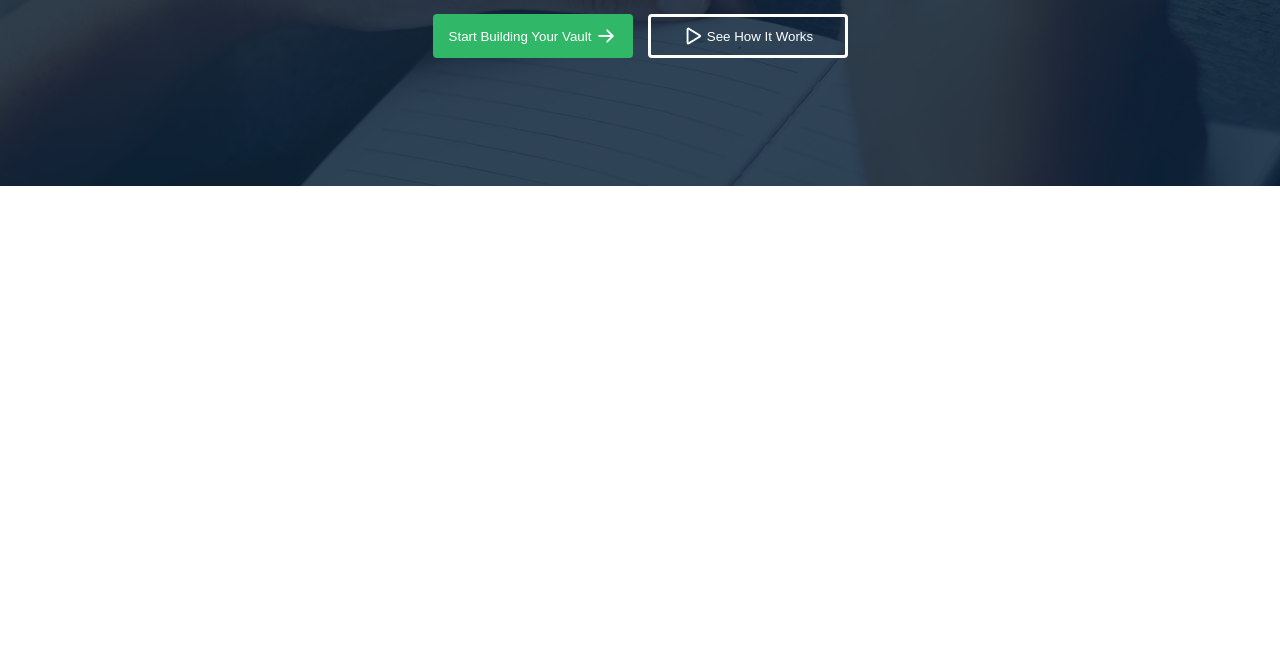
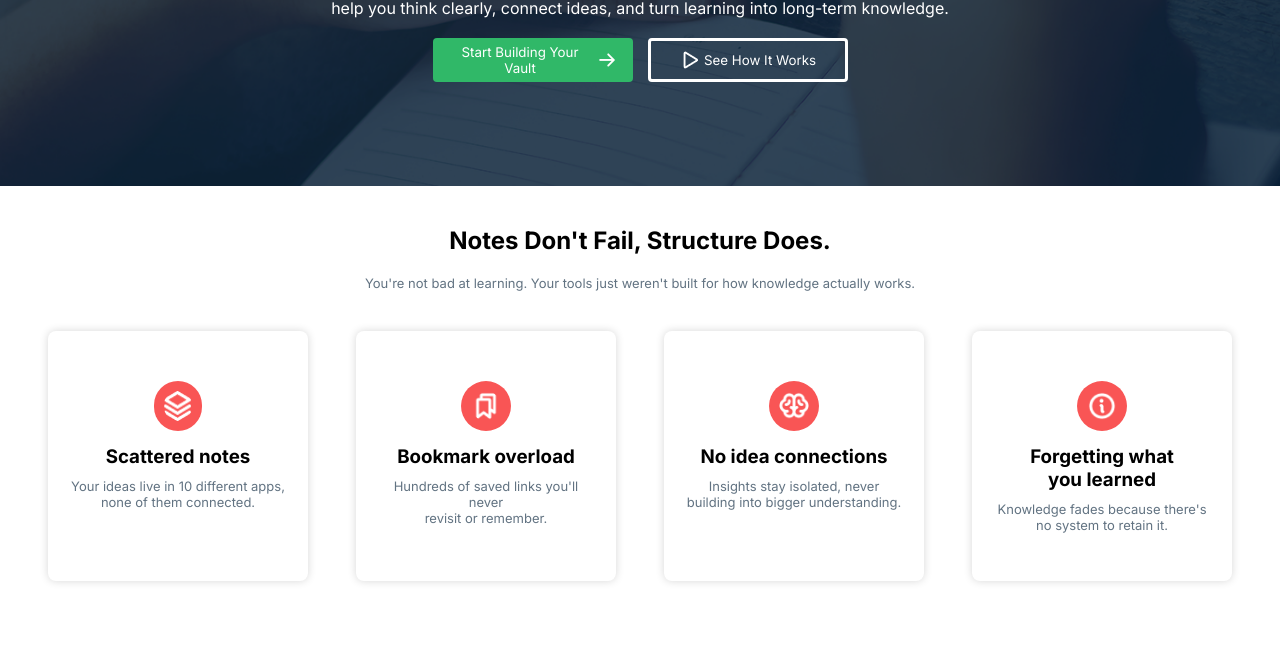
Before and after one commit to taniashahida-dev/Knowledge-vault, a plain HTML site: page index.html in a window 1280 px wide. Shown: the part 534-1205 px from the top of the page. Before the commit the page ends 800 px from the top, so only its background shows below. Drawn offline with Linux system fonts and the light colour scheme.

Commit message:
push card section

```diff
--- a/index.html
+++ b/index.html
@@ -19,9 +19,9 @@
     <main>
 <section class="hero-bg">
    <div class="hero-sec" >
-     <div class="early-access">
+     <div>
 
-        <p style="align-items: center; justify-content: center;"><img src="./assets/CheckCircle.png" alt="">Early Access Now Open</p>
+        <p class="early-access"><img src="./assets/earlyaccess.png" alt="">Early Access Now Open</p>
     </div>
     <div style="font-weight: 700; font-size:80px; margin: 25px;"><span style="color: #FFFFFF; "> Structured Thinking,</span> <br><span style="color: #30B868;"> Not Just Note-Taking.</span></div>
     <p style="color:#FFFFFF ;">A private space to store notes, links, and learning summaries — designed to <br>
@@ -33,6 +33,39 @@ help you think clearly, connect ideas, and turn learning into long-term knowledg
    </div>
 </section>
 
+<section>
+<div class="card-heading">
+    <h1>Notes Don't Fail, Structure Does.</h1>
+    <p>You're not bad at learning. Your tools just weren't built for how knowledge actually works.</p>
+</div>
+<div class="card-conteiner">
+    <div class="card">
+        <img src="./assets/Vector.png" alt="">
+        <h3>Scattered notes</h3>
+        <p>Your ideas live in 10 different apps, <br> none of them connected.</p>
+    </div>
+
+     <div  class="card">
+        <img src="./assets/Bookmarks.png" alt="">
+        <h3>Bookmark overload</h3>
+        <p>Hundreds of saved links you'll never <br> revisit or remember.</p>
+    </div>
+
+     <div  class="card">
+        <img src="./assets/Brain.png" alt="">
+        <h3>No idea connections</h3>
+        <p>Insights stay isolated, never <br> building into bigger understanding.</p>
+    </div>
+
+     <div  class="card">
+        <img src="./assets/Info.png" alt="">
+        <h3>Forgetting what <br>
+        you learned</h3>
+        <p>Knowledge fades because there's <br> no system to retain it.</p>
+    </div>
+</div>
+
+</section>
 
 
     </main>
--- a/style.css
+++ b/style.css
@@ -1,6 +1,11 @@
- *{
+
+@import url('https://fonts.googleapis.com/css2?family=Inter:ital,opsz,wght@0,14..32,100..900;1,14..32,100..900&display=swap');
+
+
+*{
     margin: 0px;
     padding: 0px;
+    font-family: 'Inter', sans-serif;
  }
  nav ul li{
    list-style-type: none;
@@ -38,7 +43,7 @@ nav {
    height: 600px;
 
 }
-  .hero-sec{
+  .hero-sec , .card-heading{
     display: flex;
    flex-direction: column;
     align-items: center;
@@ -52,8 +57,10 @@ nav {
     border-radius: 1000px;
     padding: 8px 12px;
     display: flex;
-    flex-direction: row;
-    gap: 5px;
+     justify-content: center;
+     align-items: center;
+     gap: 5px;
+
   }
   .button-conteiner{
     display: flex;
@@ -77,3 +84,37 @@ nav {
     align-items: center;
      gap: 5px;
   }
+  .card-heading{
+     padding: 40px ;
+     gap: 20px;
+  }
+   .card-heading p , .card-conteiner p{
+    font-size: small;
+    color: #627382;
+
+   }
+  .card-conteiner{
+    display: flex;
+    justify-content: space-evenly;
+    text-align: center;
+    align-items: center;
+    margin-bottom: 90px;
+  }
+  .card-conteiner img {
+   background-color: #F95555;
+   height: 30px;
+   border-radius: 40px;
+   padding: 10px;
+  }
+  .card-conteiner h3{
+    margin: 10px;
+  }
+
+  .card{
+   height: 180px;
+   width: 220px;
+    padding: 20px;
+    padding-top: 50px;
+   border-radius: 8px;
+ box-shadow: 0px 0px 8px 0px rgba(0, 0, 0, 0.16);
+  }
```
Also changed, not shown: assets/earlyaccess.png (added).
